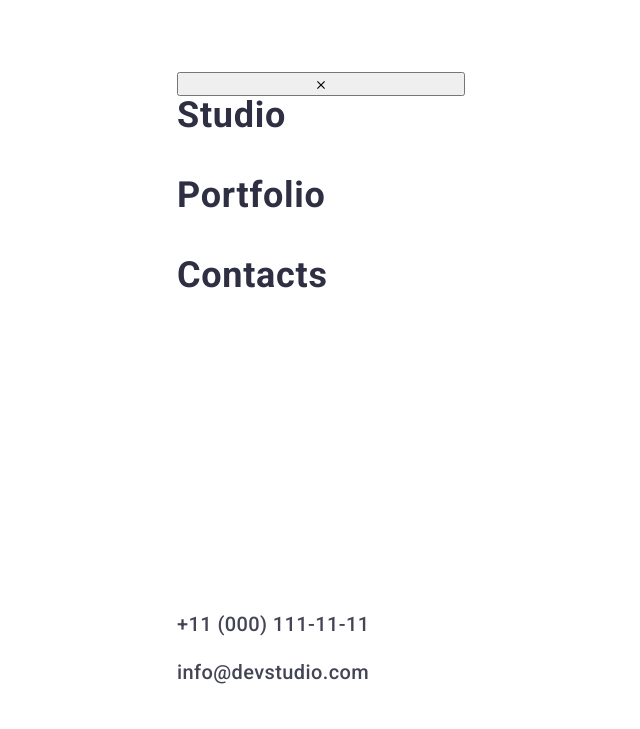
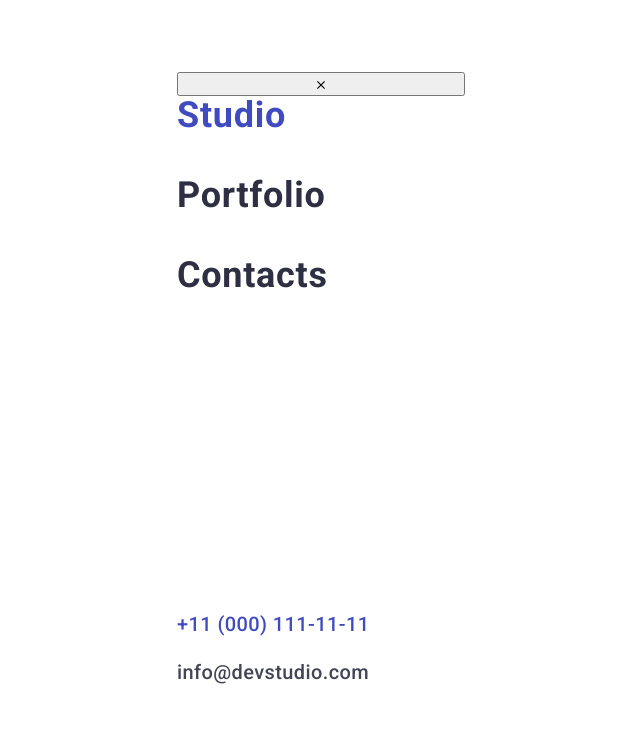
Before and after one commit to BilykYarosalvAleksandrovich/goit-markup-hw-06, a plain HTML site: page index.html in a window 1280 px wide. Both pictures are taken after a click on the button 772 px from the left and 26 px from the top of the page. Shown: the top 729 px of the page, without its empty margins (319-959 px from the left). Drawn offline with nearby package versions, Linux system fonts and the light colour scheme.

Commit message:
I work with the problem in my homework1

```diff
--- a/css/styles.css
+++ b/css/styles.css
@@ -244,8 +244,11 @@ img {
   margin-bottom: auto;
 }
 
-.mobile-menu-nav {
+.mobile-link.current,
+.mobile-address-link.current{
+  color:#404bbf;
 }
+
 .mobile-list {
   margin-bottom: 50px;
 }
@@ -868,6 +871,7 @@ textarea:focus {
   transition: background-color 250ms cubic-bezier(0.4, 0, 0.2, 1),
     border 250ms cubic-bezier(0.4, 0, 0.2, 1),
     fill 250ms cubic-bezier(0.4, 0, 0.2, 1);
+    flex-shrink: 0;
 }
 
 .check-images {
--- a/index.html
+++ b/index.html
@@ -68,7 +68,7 @@
           <nav class="mobile-menu-nav">
             <ul class="mobile-list">
               <li class="mobile-item">
-                <a class="mobile-link" href="./index.html">Studio</a>
+                <a class="mobile-link current" href="./index.html">Studio</a>
               </li>
               <li class="mobile-item">
                 <a class="mobile-link" href="">Portfolio</a>
@@ -81,7 +81,7 @@
           <address class="mobile-address">
             <ul class="mobile-address-list">
               <li class="mobile-address-item">
-                <a class="mobile-address-link" href="tel:+110001111111"
+                <a class="mobile-address-link current" href="tel:+110001111111"
                   >+11 (000) 111-11-11</a
                 >
               </li>
```
